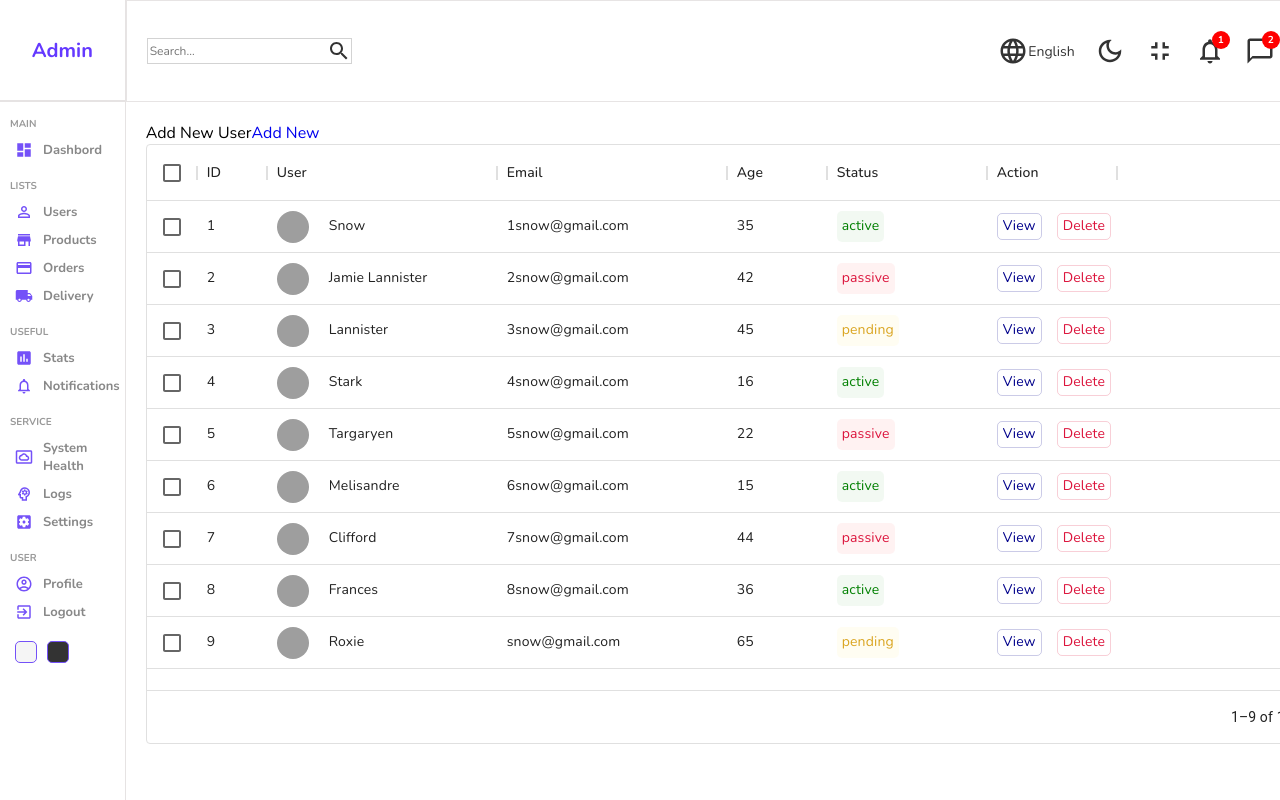
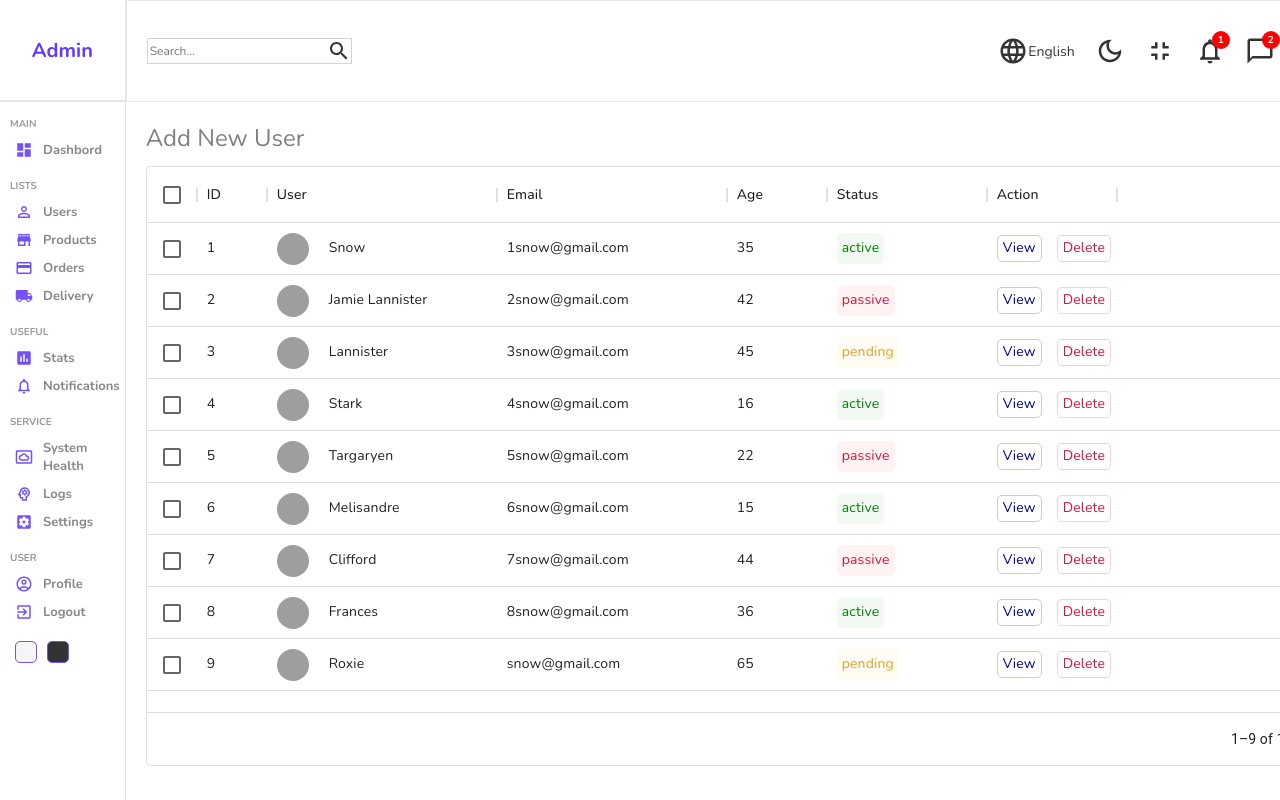
Before and after one commit to RamaneDev/bookingApp, a React (Create React App) app in the folder admin/: page /users in a window 1280 px wide. Shown: the top 800 px of the page. Built offline with nearby package versions, Linux system fonts and the light colour scheme; grey boxes are pictures that could not be loaded.

Commit message:
view button & add new button css

```diff
--- a/admin/src/components/datatable/datatable.scss
+++ b/admin/src/components/datatable/datatable.scss
@@ -2,6 +2,26 @@
     height: 600px;
     padding: 20px;
     width: 1250px;
+
+    .datatableTitle{
+        width: 100%;
+        font-size: 24px;
+        color: gray;
+        margin-bottom: 10px;
+        display: flex;
+        justify-content: space-between;
+
+        .link{
+            text-decoration: none;
+            color: green;
+            font-size: 16px;
+            font-weight: 400;
+            border: 1px solid green;
+            padding: 5px;
+            border-radius: 5px;
+            cursor: pointer;
+        }
+    }
 
     .cellWithImg{
         display: flex;
```
